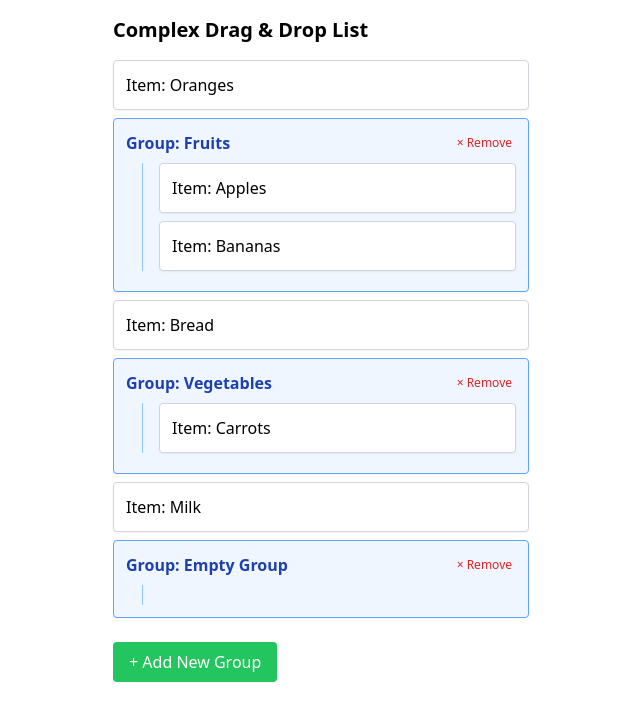
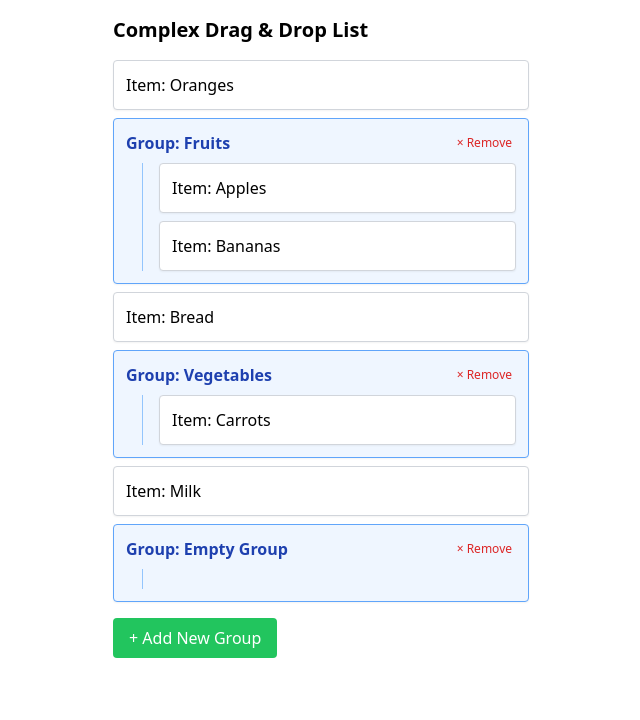
Before and after one commit to ethanmick/prototypes, a React (Vite) app in the folder drag-n-drop-01/: page / in a window 1280 px wide. Shown: the top 720 px of the page, without its empty margins (319-959 px from the left). Built offline with nearby package versions, Linux system fonts and the light colour scheme.

Commit message:
fix: the bug where you cannot drab before a group

```diff
--- a/drag-n-drop-01/src/demos/v8-gemini-2-5-pro.tsx
+++ b/drag-n-drop-01/src/demos/v8-gemini-2-5-pro.tsx
@@ -29,15 +29,13 @@ import { createPortal } from 'react-dom'
 
 // --- Tailwind Styles (Minimal) ---
 const itemClasses =
-  'block p-3 border border-gray-300 bg-white rounded mb-2 shadow-sm hover:bg-gray-50 cursor-grab'
-// **MODIFIED**: Added `relative` for positioning context if needed later
+  'block p-3 border border-gray-300 bg-white rounded shadow-sm hover:bg-gray-50 cursor-grab' // Removed mb-2, handled by wrapper
 const groupClasses =
-  'relative block p-3 border border-blue-400 bg-blue-50 rounded mb-2 shadow-sm'
-// **MODIFIED**: Added `cursor-grab` directly here
+  'relative block p-3 border border-blue-400 bg-blue-50 rounded shadow-sm'
 const groupHeaderClasses = 'flex justify-between items-center mb-2 cursor-grab'
 const groupTitleClasses = 'font-semibold text-blue-800'
 const groupRemoveButtonClasses =
-  'text-xs text-red-600 hover:text-red-800 focus:outline-none px-1 cursor-pointer' // Ensure button is clickable
+  'text-xs text-red-600 hover:text-red-800 focus:outline-none px-1 cursor-pointer'
 const groupItemsContainerClasses =
   'ml-4 pl-4 border-l border-blue-300 min-h-[20px]'
 const overlayItemClasses =
@@ -48,7 +46,9 @@ const dropIndicatorClasses =
   'bg-blue-200 border-dashed border-2 border-blue-500 h-1 my-1 rounded'
 const addGroupButtonClasses =
   'mt-4 px-4 py-2 bg-green-500 text-white rounded hover:bg-green-600'
-const draggingOpacity = 'opacity-30' // Make original item more faded
+const draggingOpacity = 'opacity-30'
+// Consistent spacing for sortable items/groups
+const sortableWrapperMargin = 'mt-2 first:mt-0' // Apply margin-top to all except the very first element
 
 // --- Types ---
 interface BaseItem {
@@ -78,7 +78,6 @@ interface ItemComponentProps {
   item: ItemType
   isOverlay?: boolean
   isDragging?: boolean
-  // **ADDED**: Pass attributes/listeners for the grab handle
   attributes?: React.HTMLAttributes<HTMLDivElement>
   listeners?: ReturnType<typeof useSortable>['listeners']
 }
@@ -86,11 +85,10 @@ const ItemComponent: React.FC<ItemComponentProps> = React.memo(
   ({ item, isOverlay, isDragging, attributes, listeners }) => {
     const style = isOverlay ? overlayItemClasses : itemClasses
     return (
-      // Apply listeners/attributes to the main draggable element
       <div
         className={`${style} ${isDragging ? draggingOpacity : ''}`}
-        {...attributes} // Spread DnDKit attributes for accessibility etc.
-        {...listeners} // Spread DnDKit listeners for grab interactions
+        {...attributes}
+        {...listeners}
       >
         Item: {item.content}
       </div>
@@ -105,7 +103,6 @@ interface GroupComponentProps {
   isOver?: boolean
   onRemove?: (id: UniqueIdentifier) => void
   children?: React.ReactNode
-  // **ADDED**: Pass attributes/listeners specifically for the header grab handle
   headerAttributes?: React.HTMLAttributes<HTMLDivElement>
   headerListeners?: ReturnType<typeof useSortable>['listeners']
 }
@@ -117,30 +114,28 @@ const GroupComponent: React.FC<GroupComponentProps> = React.memo(
     isOver,
     onRemove,
     children,
-    headerAttributes, // Receive header-specific attributes/listeners
+    headerAttributes,
     headerListeners,
   }) => {
     const style = isOverlay ? overlayGroupClasses : groupClasses
     const borderStyle = isOver && !isDragging ? 'border-blue-600 border-2' : ''
 
     return (
-      // The outer div is positioned by SortableGroup's ref, but doesn't have drag listeners itself
       <div
         className={`${style} ${
           isDragging ? draggingOpacity : ''
         } ${borderStyle}`}
       >
-        {/* Apply drag listeners ONLY to the header div */}
         <div
           className={groupHeaderClasses}
-          {...headerAttributes} // Apply DnDKit attributes to header
-          {...headerListeners} // Apply DnDKit listeners to header
+          {...headerAttributes}
+          {...headerListeners}
         >
           <span className={groupTitleClasses}>Group: {group.name}</span>
           {!isOverlay && onRemove && (
             <button
               onClick={(e) => {
-                e.stopPropagation() // VERY IMPORTANT: Prevent drag start when clicking button
+                e.stopPropagation()
                 onRemove(group.id)
               }}
               className={groupRemoveButtonClasses}
@@ -150,7 +145,6 @@ const GroupComponent: React.FC<GroupComponentProps> = React.memo(
             </button>
           )}
         </div>
-        {/* Render children (items) only if not an overlay */}
         {!isOverlay && (
           <div className={groupItemsContainerClasses}>{children}</div>
         )}
@@ -172,9 +166,9 @@ interface SortableItemProps {
 }
 const SortableItem: React.FC<SortableItemProps> = ({ item, isOver }) => {
   const {
-    attributes, // Attributes for accessibility etc.
-    listeners, // Listeners for drag handles
-    setNodeRef, // Ref for dnd-kit to track the element
+    attributes,
+    listeners,
+    setNodeRef,
     transform,
     transition,
     isDragging,
@@ -189,10 +183,8 @@ const SortableItem: React.FC<SortableItemProps> = ({ item, isOver }) => {
   }
 
   return (
-    // setNodeRef on the outer container that gets transformed
-    <div ref={setNodeRef} style={style}>
+    <div ref={setNodeRef} style={style} className={sortableWrapperMargin}>
       {isOver && <div className={dropIndicatorClasses}></div>}
-      {/* Pass attributes/listeners TO the ItemComponent to apply to the grab area */}
       <ItemComponent
         item={item}
         isDragging={isDragging}
@@ -231,10 +223,9 @@ const SortableGroupItem: React.FC<SortableGroupItemProps> = ({
   }
 
   return (
-    // setNodeRef on the outer container that gets transformed
-    <div ref={setNodeRef} style={style}>
+    // Apply margin only if not the first item inside the group visually
+    <div ref={setNodeRef} style={style} className={sortableWrapperMargin}>
       {isOver && <div className={dropIndicatorClasses}></div>}
-      {/* Pass attributes/listeners TO the ItemComponent */}
       <ItemComponent
         item={item}
         isDragging={isDragging}
@@ -258,9 +249,9 @@ const SortableGroup: React.FC<SortableGroupProps> = ({
   overId,
 }) => {
   const {
-    attributes, // These are for the GROUP's drag handle (header)
-    listeners, // These are for the GROUP's drag handle (header)
-    setNodeRef: setGroupNodeRef, // Ref for the ENTIRE group block for positioning
+    attributes,
+    listeners,
+    setNodeRef: setGroupNodeRef,
     transform,
     transition,
     isDragging,
@@ -285,18 +276,19 @@ const SortableGroup: React.FC<SortableGroupProps> = ({
   const isDraggingItem = activeItem?.type === 'item'
 
   return (
-    // setNodeRef for the entire block that dnd-kit will move
-    <div ref={setGroupNodeRef} style={groupStyle}>
+    <div
+      ref={setGroupNodeRef}
+      style={groupStyle}
+      className={sortableWrapperMargin}
+    >
       <GroupComponent
         group={group}
         isDragging={isDragging}
         isOver={isOverGroupDirectly && isDraggingItem}
         onRemove={onRemoveGroup}
-        // **MODIFIED**: Pass the group's attributes/listeners specifically for the header
         headerAttributes={attributes}
         headerListeners={listeners}
       >
-        {/* Sortable context for ITEMS INSIDE the group */}
         <SortableContext
           items={groupItemIds}
           strategy={verticalListSortingStrategy}
@@ -305,7 +297,7 @@ const SortableGroup: React.FC<SortableGroupProps> = ({
             isDraggingItem &&
             group.items.length === 0 && (
               <div
-                className={`${itemClasses} opacity-50 border-dashed border-blue-400`}
+                className={`${itemClasses} opacity-50 border-dashed border-blue-400 ${sortableWrapperMargin}`}
               >
                 Drop item here
               </div>
@@ -327,7 +319,7 @@ const SortableGroup: React.FC<SortableGroupProps> = ({
   )
 }
 
-// --- Global Helper Function (accessible outside component scope if needed, or passed down) ---
+// --- Global Helper Function ---
 // eslint-disable-next-line prefer-const
 let globalItemsRef: React.MutableRefObject<ListItem[]> = { current: [] }
 
@@ -335,7 +327,7 @@ const findItemOrGroupGlobally = (
   id: UniqueIdentifier
 ): { item: ListItem | ItemType | null; parentId: UniqueIdentifier | null } => {
   const items = globalItemsRef.current
-  if (!items) return { item: null, parentId: null } // Guard against initial render
+  if (!items) return { item: null, parentId: null }
   const topLevelItem = items.find((i) => i.id === id)
   if (topLevelItem) {
     return { item: topLevelItem, parentId: null }
@@ -351,7 +343,7 @@ const findItemOrGroupGlobally = (
   return { item: null, parentId: null }
 }
 
-// Add this for smooth animations
+// --- Layout Animation Function ---
 // eslint-disable-next-line @typescript-eslint/no-unused-vars
 const animateLayoutChanges: AnimateLayoutChanges = (args) =>
   defaultAnimateLayoutChanges({ ...args, wasDragging: true })
@@ -386,7 +378,6 @@ const DragDropList: React.FC = () => {
   const [overId, setOverId] = useState<UniqueIdentifier | null>(null)
 
   const sensors = useSensors(
-    // Wait a few pixels before starting drag to allow button clicks etc.
     useSensor(PointerSensor, { activationConstraint: { distance: 5 } }),
     useSensor(KeyboardSensor, {
       coordinateGetter: sortableKeyboardCoordinates,
@@ -414,7 +405,8 @@ const DragDropList: React.FC = () => {
     )
   }, [])
 
-  const handleDragEnd = useCallback(
+  // Use the modified handleDragEnd from above
+  const handleDragEndCallback = useCallback(
     (event: DragEndEvent) => {
       const { active, over } = event
       setActiveId(null)
@@ -462,8 +454,52 @@ const DragDropList: React.FC = () => {
         const isOverGroupContainer = overData?.type === 'group'
         const isOverTopLevelItem = overData?.type === 'item'
 
-        // 1. Determine Target Parent and Index
-        if (isOverGroupItem) {
+        // --- Determine Target Parent and Index ---
+
+        // Special Handling: Dragging FROM a group TO the root level
+        // Check if source was a group and target is NOT a group item or group container
+        const isDraggingOutOfGroup =
+          sourceParentId && !isOverGroupItem && !isOverGroupContainer
+
+        if (isDraggingOutOfGroup) {
+          targetParentId = null // Target is definitely the root
+
+          const sourceGroupIndex = currentItems.findIndex(
+            (g) => g.id === sourceParentId
+          )
+          const currentOverIndex = currentItems.findIndex(
+            (i) => i.id === overId
+          ) // Index of element hovered over in root
+
+          if (sourceGroupIndex !== -1) {
+            // If dropped on/before the original group position, target index is the group's original index
+            if (
+              currentOverIndex !== -1 &&
+              currentOverIndex <= sourceGroupIndex
+            ) {
+              targetIndex = sourceGroupIndex
+            }
+            // If dropped after the original group position (could be on item or in space)
+            else if (
+              currentOverIndex !== -1 &&
+              currentOverIndex > sourceGroupIndex
+            ) {
+              // Target index should be where the hovered item is (will insert before it)
+              targetIndex = currentOverIndex
+            } else {
+              // Dropped in empty space after the group? Place right after the group's original position.
+              targetIndex = sourceGroupIndex + 1
+            }
+          } else {
+            // Fallback if source group not found
+            targetIndex = currentItems.length
+          }
+          console.log(
+            `Special Case: Dragging out of Group ${sourceParentId}. Determined Target Index: ${targetIndex}`
+          )
+
+          // --- Standard Target Determination (Moving within root, within group, into group) ---
+        } else if (isOverGroupItem) {
           targetParentId = overData.groupId!
           const targetGroup = currentItems.find(
             (g) => g.id === targetParentId && g.type === 'group'
@@ -476,48 +512,40 @@ const DragDropList: React.FC = () => {
           ) as GroupType | undefined
           if (targetGroup) {
             if (draggedItem.type === 'item') {
-              // Dropping item onto group container?
               targetParentId = overId
               targetIndex = targetGroup.items.length // Add to end
             } else {
-              // Dropping group onto another group container? Target top level before it.
+              // Dragging group over group -> target root before hovered group
               targetParentId = null
               targetIndex = currentItems.findIndex((i) => i.id === overId)
             }
           }
         } else if (isOverTopLevelItem) {
+          // Moving within root OR dragging group over top-level item
           targetParentId = null
-          targetIndex = currentItems.findIndex((i) => i.id === overId)
+          targetIndex = currentItems.findIndex((i) => i.id === overId) // Target before hovered item
         } else {
-          // Fallback / Dropping near edge / Into empty space
+          // --- Fallback for Ambiguous Drops (e.g., end of list, or over context) ---
+          // Check if overId matches *any* top-level item/group ID
           const topLevelIndex = currentItems.findIndex((i) => i.id === overId)
           if (topLevelIndex !== -1) {
-            // Dropped on a top-level item/group boundary
+            // If it matches, assume drop is intended before this item/group in root
             targetParentId = null
             targetIndex = topLevelIndex
-          } else if (sourceParentId) {
-            // Dragging out of a group into space? Place after source group.
-            const sourceGroupIndex = currentItems.findIndex(
-              (g) => g.id === sourceParentId
-            )
-            if (sourceGroupIndex !== -1) {
-              targetParentId = null
-              targetIndex = sourceGroupIndex + 1
-            } else {
-              // Fallback: end of list
-              targetParentId = null
-              targetIndex = currentItems.length
-            }
           } else {
-            // Fallback: end of list
+            // Fallback: end of root list
             targetParentId = null
             targetIndex = currentItems.length
           }
+          console.log('Fallback Target Determination:', {
+            targetParentId: targetParentId ?? 'root',
+            targetIndex,
+          })
         }
 
+        // Failsafe check for targetIndex (should be less likely now)
         if (targetIndex === -1) {
-          console.warn('Could not determine target index, falling back to end.')
-          // Attempt recovery
+          console.warn('Target index calculation failed. Falling back.')
           if (targetParentId) {
             const targetGroup = currentItems.find(
               (g) => g.id === targetParentId && g.type === 'group'
@@ -531,21 +559,23 @@ const DragDropList: React.FC = () => {
         // Prevent nesting groups
         if (targetParentId && draggedItem.type === 'group') return currentItems
 
-        console.log('Determined Target:', {
+        console.log('Final Determined Target:', {
           targetParentId: targetParentId ?? 'root',
           targetIndex,
         })
 
-        // 2. Perform Move
-        const newItems = [...currentItems]
+        // --- Perform Move ---
+        let newItems = [...currentItems]
 
-        // If moving within the same container, use arrayMove
+        // Use arrayMove if moving within the SAME container
         if (sourceParentId === targetParentId) {
+          console.log('Moving within container:', targetParentId ?? 'Root')
           if (targetParentId === null) {
             // Root level
             const oldIndex = newItems.findIndex((i) => i.id === activeId)
-            if (oldIndex !== -1)
+            if (oldIndex !== -1) {
               return arrayMove(newItems, oldIndex, targetIndex)
+            }
           } else {
             // Same group
             const groupIndex = newItems.findIndex(
@@ -554,14 +584,11 @@ const DragDropList: React.FC = () => {
             if (groupIndex !== -1 && newItems[groupIndex].type === 'group') {
               const group = newItems[groupIndex] as GroupType
               const oldIndex = group.items.findIndex((i) => i.id === activeId)
-              // Adjust targetIndex for arrayMove if moving down in the same list
-              const correctedTargetIndex =
-                oldIndex < targetIndex ? targetIndex - 1 : targetIndex
               if (oldIndex !== -1) {
                 const updatedItems = arrayMove(
                   group.items,
                   oldIndex,
-                  correctedTargetIndex
+                  targetIndex
                 )
                 newItems[groupIndex] = { ...group, items: updatedItems }
                 return newItems
@@ -569,10 +596,17 @@ const DragDropList: React.FC = () => {
             }
           }
         }
-        // If moving between containers, remove from source, insert into target
+        // Use remove/insert if moving BETWEEN different containers
         else {
+          console.log(
+            'Moving between containers:',
+            sourceParentId ?? 'Root',
+            '->',
+            targetParentId ?? 'Root'
+          )
           let itemToMove: ItemType | GroupType | null = null
-          // Remove from source
+
+          // Remove from source (modifies newItems directly or updates group within newItems)
           if (sourceParentId) {
             const sourceGroupIndex = newItems.findIndex(
               (g) => g.id === sourceParentId
@@ -587,24 +621,30 @@ const DragDropList: React.FC = () => {
               )
               if (itemIndex > -1) {
                 itemToMove = sourceGroup.items[itemIndex]
-                const updatedItems = [...sourceGroup.items]
-                updatedItems.splice(itemIndex, 1)
+                const updatedGroupItems = sourceGroup.items.filter(
+                  (i) => i.id !== activeId
+                )
                 newItems[sourceGroupIndex] = {
                   ...sourceGroup,
-                  items: updatedItems,
-                }
+                  items: updatedGroupItems,
+                } // Update group in newItems
               }
             }
           } else {
+            // Remove from root level
             const itemIndex = newItems.findIndex((i) => i.id === activeId)
             if (itemIndex > -1) {
-              ;[itemToMove] = newItems.splice(itemIndex, 1)
+              itemToMove = newItems[itemIndex]
+              newItems = newItems.filter((i) => i.id !== activeId) // Reassign newItems without the element
             }
           }
 
-          if (!itemToMove) return currentItems // Failed to remove
+          if (!itemToMove) {
+            console.error('Failed to remove itemToMove')
+            return currentItems
+          }
 
-          // Insert into target
+          // Insert into target (modifies newItems array further)
           if (targetParentId) {
             // Target is a group
             const targetGroupIndex = newItems.findIndex(
@@ -620,13 +660,14 @@ const DragDropList: React.FC = () => {
                 0,
                 Math.min(targetIndex, updatedItems.length)
               )
-              updatedItems.splice(safeTargetIndex, 0, itemToMove as ItemType)
+              updatedItems.splice(safeTargetIndex, 0, itemToMove as ItemType) // Assert ItemType
               newItems[targetGroupIndex] = {
                 ...targetGroup,
                 items: updatedItems,
-              }
+              } // Update group in newItems
             } else {
-              return currentItems /* Target group not found */
+              console.error('Target group for insert not found', targetParentId)
+              return currentItems
             }
           } else {
             // Target is root
@@ -634,15 +675,16 @@ const DragDropList: React.FC = () => {
               0,
               Math.min(targetIndex, newItems.length)
             )
-            newItems.splice(safeTargetIndex, 0, itemToMove)
+            newItems.splice(safeTargetIndex, 0, itemToMove) // Insert into newItems
           }
-          return newItems
+          return newItems // Return the final state of newItems
         }
-        return currentItems // Return original if no move logic matched
+        console.warn('Move logic did not return new items array.')
+        return currentItems
       })
     },
     [findItemOrGroup]
-  )
+  ) // Dependency injection for findItemOrGroup
 
   const handleAddGroup = () => {
     const newGroupId = generateId('group')
@@ -673,13 +715,12 @@ const DragDropList: React.FC = () => {
       collisionDetection={collisionDetectionStrategy}
       onDragStart={handleDragStart}
       onDragOver={handleDragOver}
-      onDragEnd={handleDragEnd}
+      onDragEnd={handleDragEndCallback} // Use the renamed callback
       onDragCancel={() => {
         setActiveId(null)
         setOverId(null)
       }}
-      // **ADDED**: Enable layout animations
-      // animateLayoutChanges={animateLayoutChanges}
+      // animateLayoutChanges={animateLayoutChanges} // Enable for smoother visuals
     >
       <div className="p-4 max-w-md mx-auto">
         <h1 className="text-xl font-bold mb-4">Complex Drag & Drop List</h1>
```
